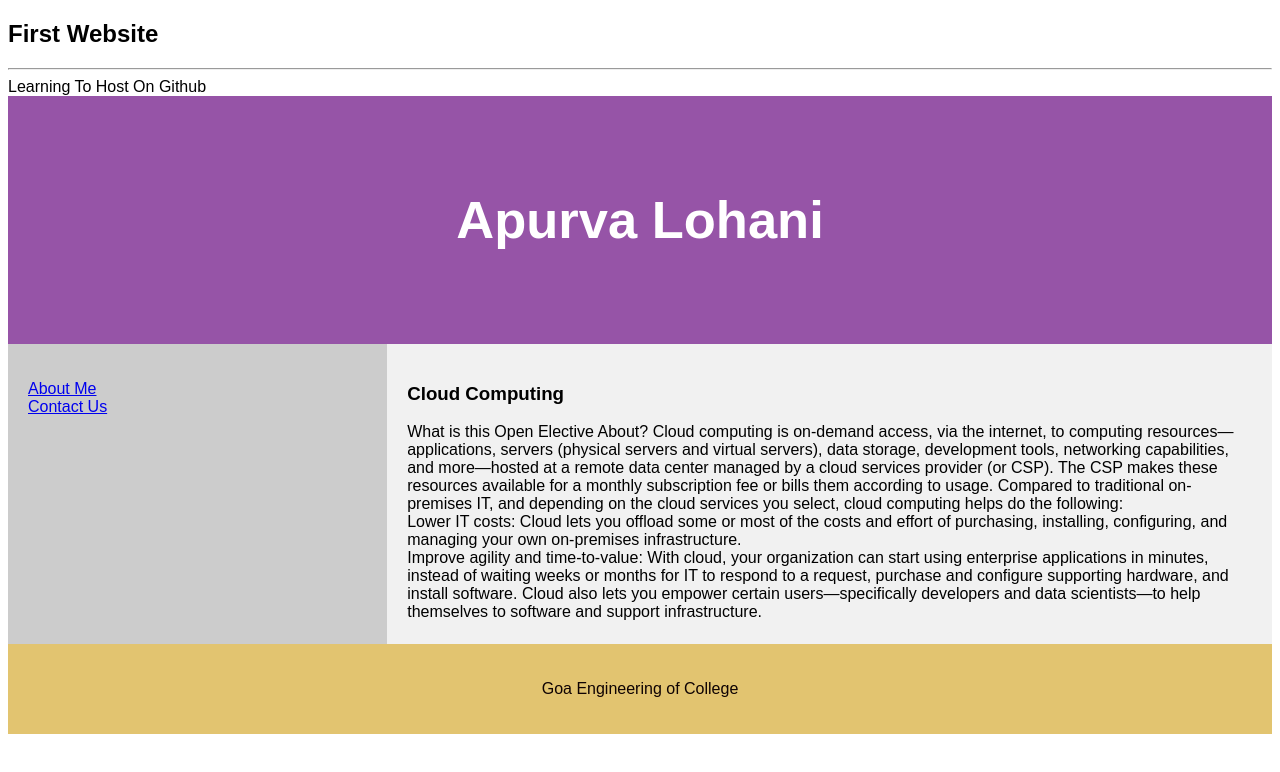
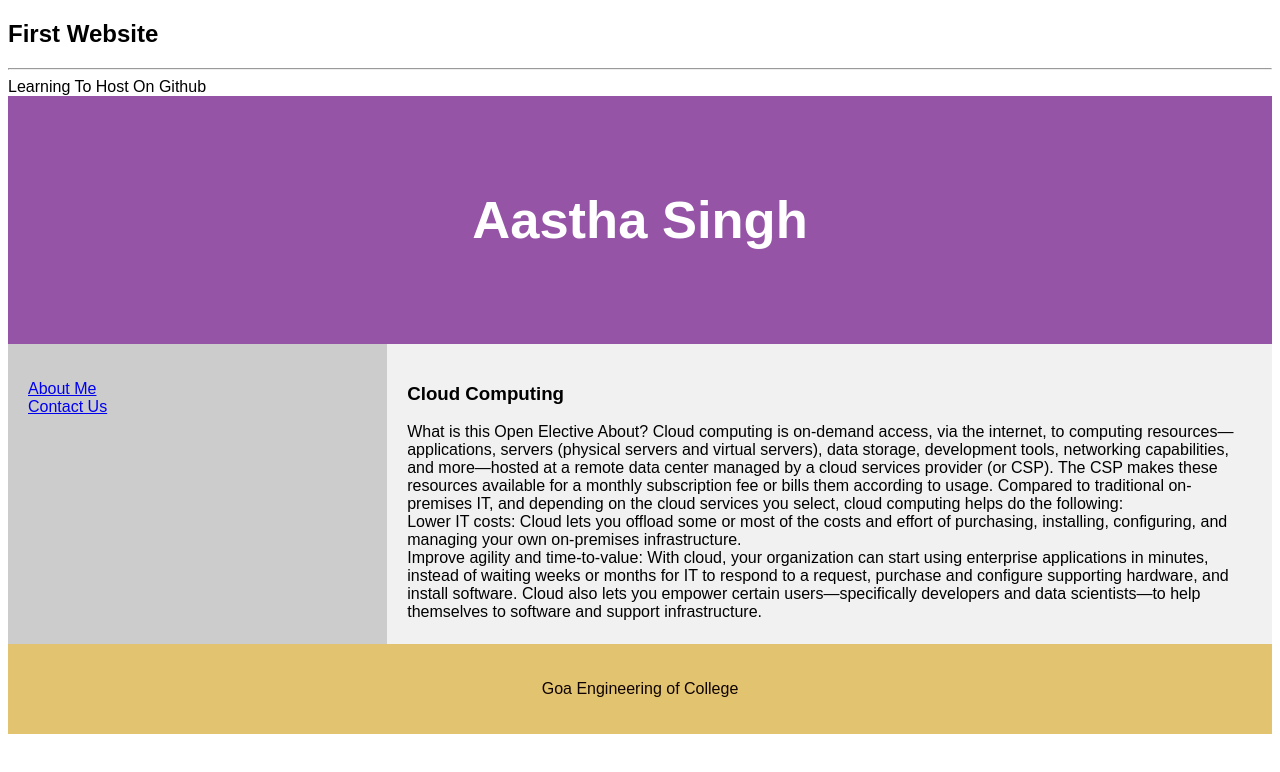
Before and after one commit to hiaastha/aastha, a plain HTML site: page index.html in a window 1280 px wide. Drawn offline with Linux system fonts and the light colour scheme.

Commit message:
Update index.html

```diff
--- a/index.html
+++ b/index.html
@@ -77,7 +77,7 @@ footer {
 
 
 <header>
-  <h2>Apurva Lohani</h2>
+  <h2>Aastha Singh</h2>
 </header>
 
 <section>
```
